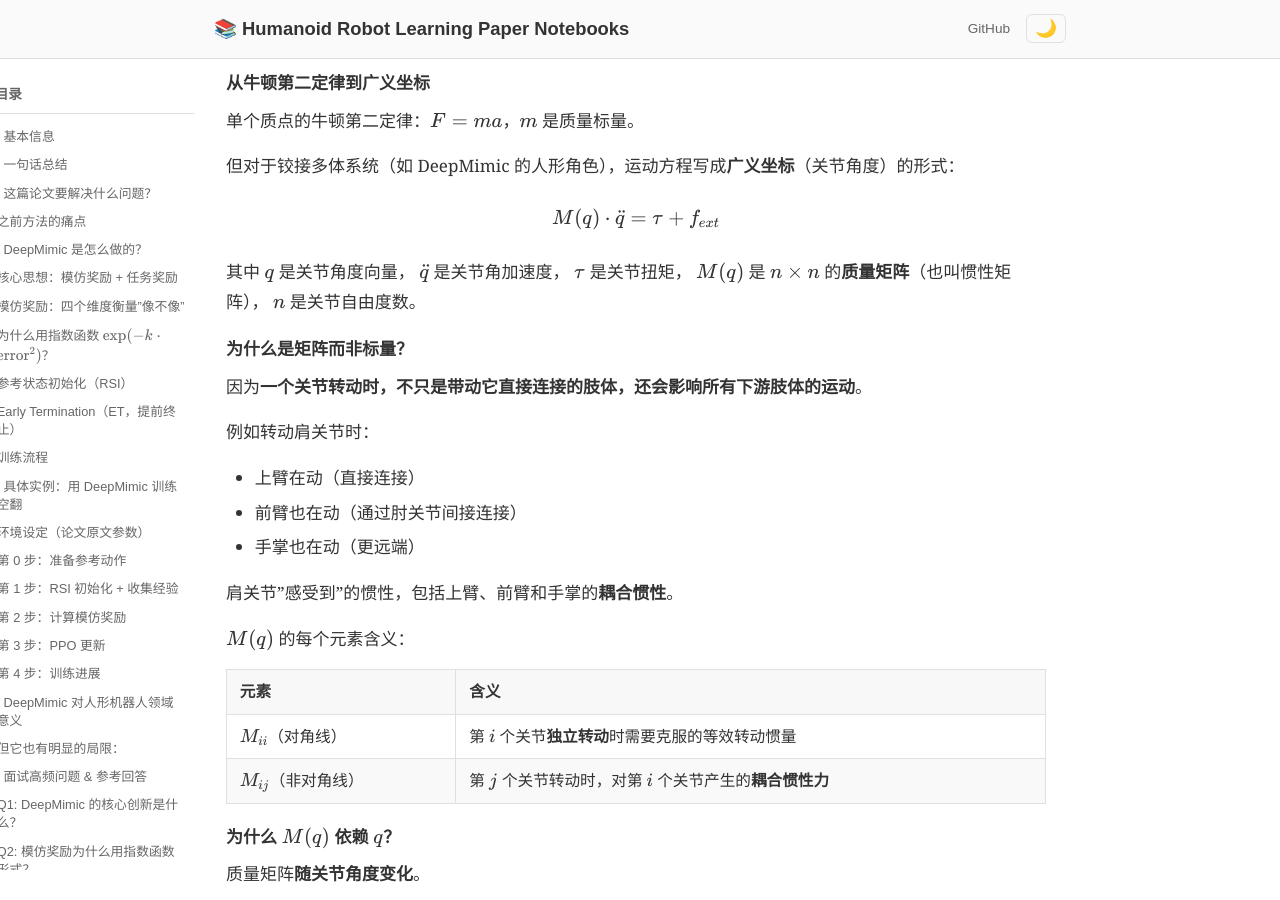
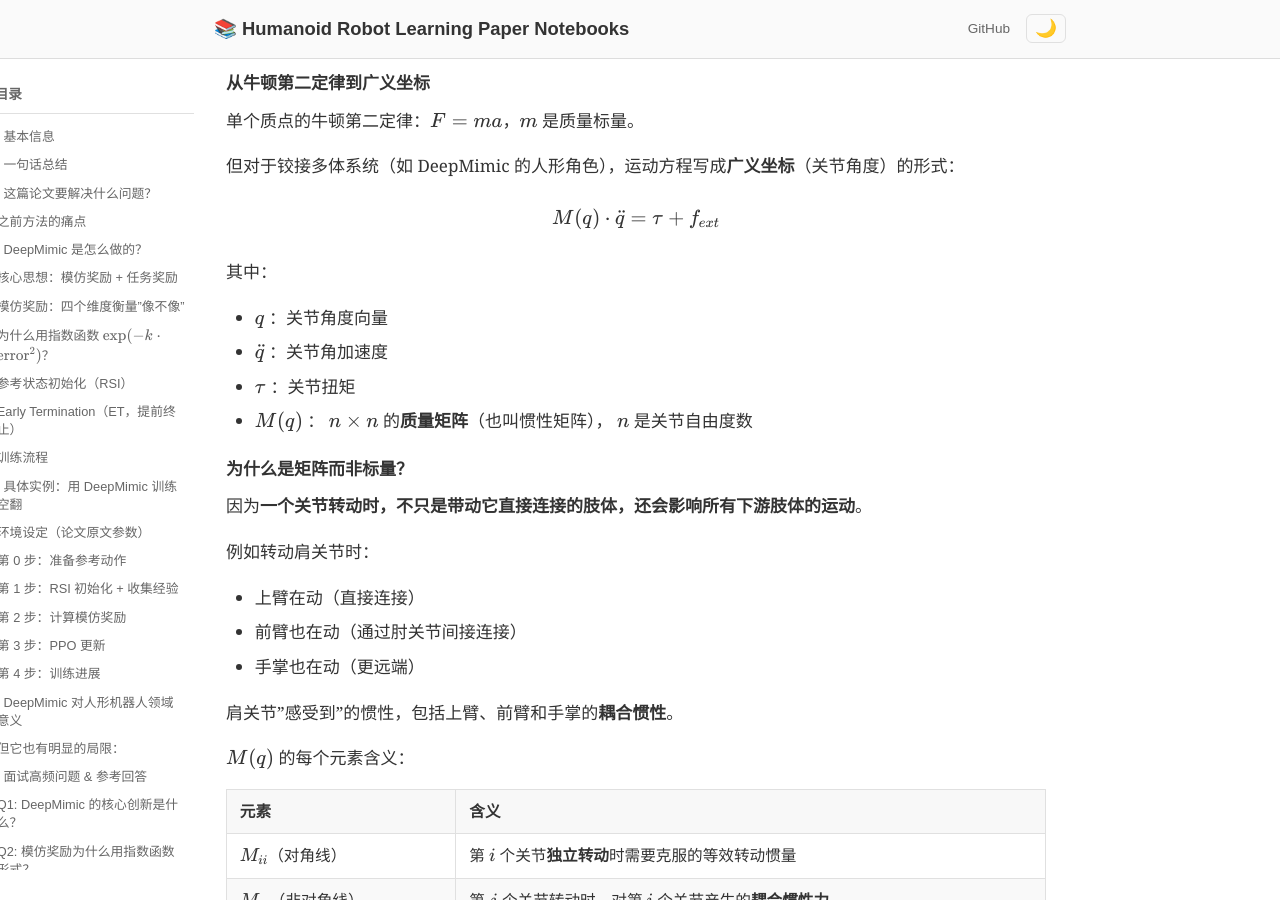
Before and after one commit to ImChong/Humanoid_Robot_Learning_Paper_Notebooks, a Jekyll site: the page built from papers/01_Foundational_RL/DeepMimic_Example-Guided_Deep_RL_of_Physics-Based_Character_Skills/DeepMimic_Example-Guided_Deep_RL_of_Physics-Based_Character_Skills.md, in a window 1280 px wide and 900 px high, scrolled down 33424 px. Built offline with Jekyll 4.4.1, drawn with Linux system fonts in a browser that asks for light colours.

Commit message:
fix: 拆分附录J密集行内公式段落为列表以确保渲染

```diff
--- a/papers/01_Foundational_RL/DeepMimic_Example-Guided_Deep_RL_of_Physics-Based_Character_Skills/DeepMimic_Example-Guided_Deep_RL_of_Physics-Based_Character_Skills.md
+++ b/papers/01_Foundational_RL/DeepMimic_Example-Guided_Deep_RL_of_Physics-Based_Character_Skills/DeepMimic_Example-Guided_Deep_RL_of_Physics-Based_Character_Skills.md
@@ -977,7 +977,11 @@ $$p_i(s) = \frac{\exp(V^i(s) / T)}{\sum_{j=1}^{k} \exp(V^j(s) / T)}$$
 
 $$M(q) \cdot \ddot{q} = \tau + f_{ext}$$
 
-其中 $q$ 是关节角度向量， $\ddot{q}$ 是关节角加速度， $\tau$ 是关节扭矩， $M(q)$ 是 $n \times n$ 的**质量矩阵**（也叫惯性矩阵）， $n$ 是关节自由度数。
+其中：
+- $q$ ：关节角度向量
+- $\ddot{q}$ ：关节角加速度
+- $\tau$ ：关节扭矩
+- $M(q)$ ： $n \times n$ 的**质量矩阵**（也叫惯性矩阵）， $n$ 是关节自由度数
 
 #### 为什么是矩阵而非标量？
 
```
